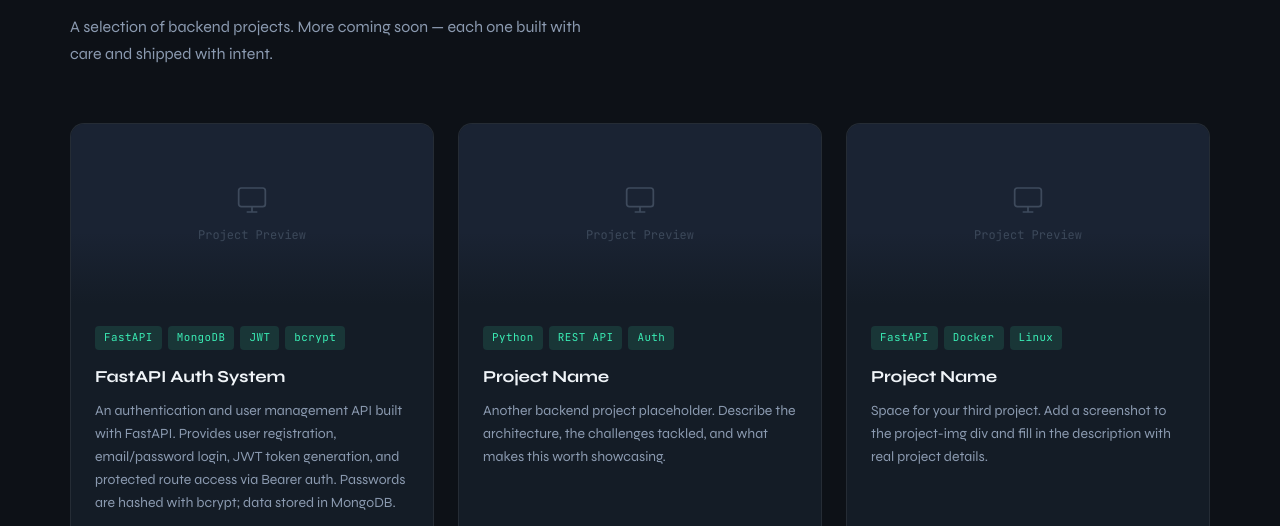
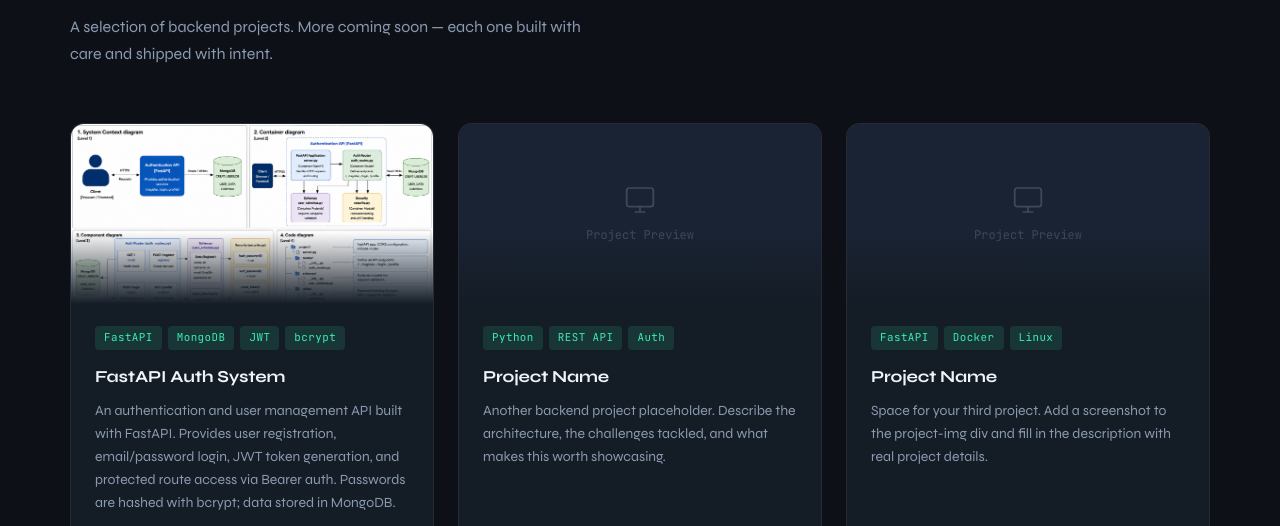
Before and after one commit to tempest-dev3/Website, a plain HTML site: page index.html in a window 1280 px wide. Shown: the part 2742-3268 px from the top of the page. Drawn offline with Linux system fonts and the light colour scheme.

Commit message:
Update index.html

```diff
--- a/index.html
+++ b/index.html
@@ -1033,7 +1033,7 @@
         <div class="project-card fade-up">
           <div class="project-img">
             <img
-              src="system-desgin.png"
+              src="system-design.png"
               alt="FastAPI Auth System Design"
               class="project-screenshot"
               onerror="this.style.display='none'; this.nextElementSibling.style.display='flex';"
```
